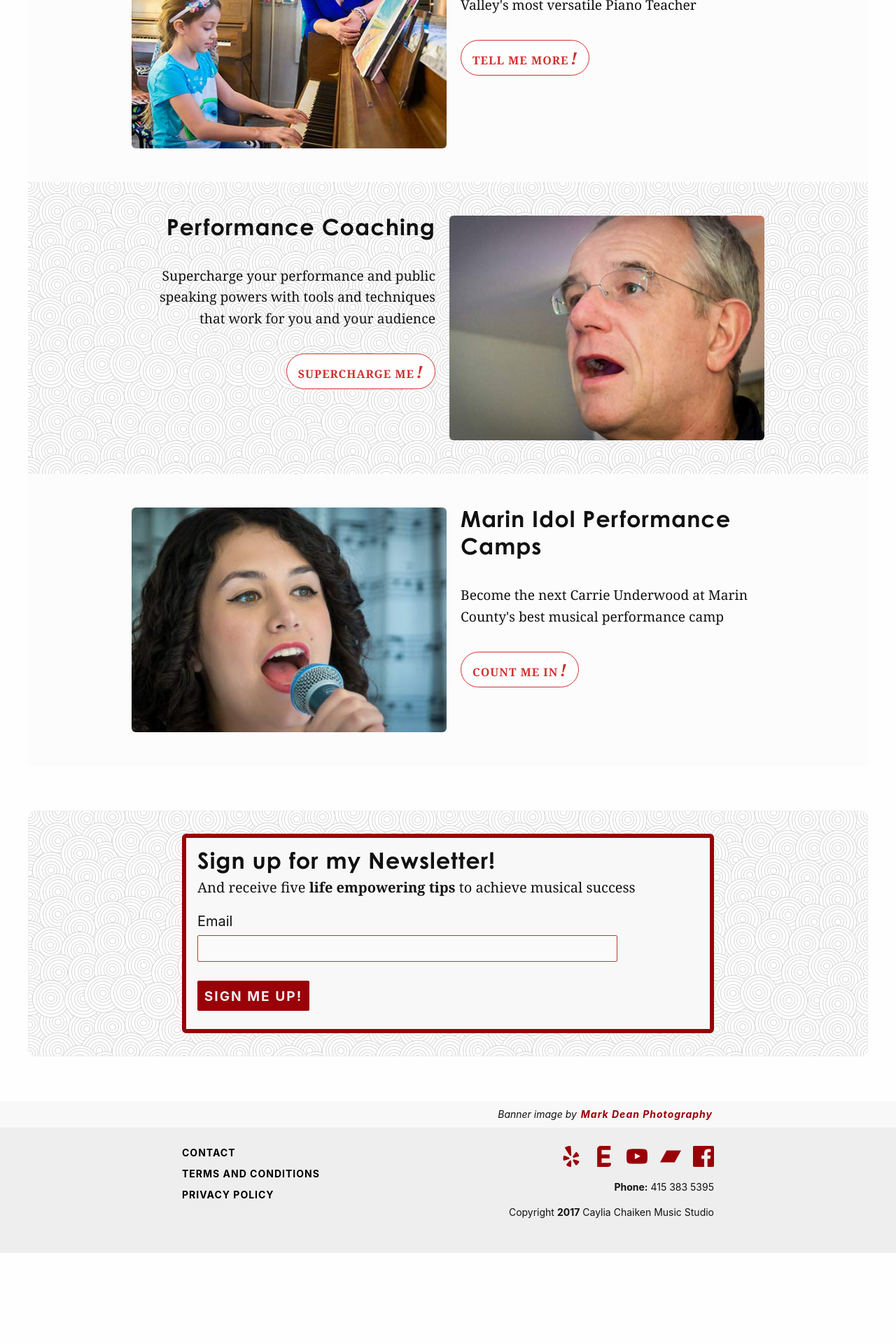
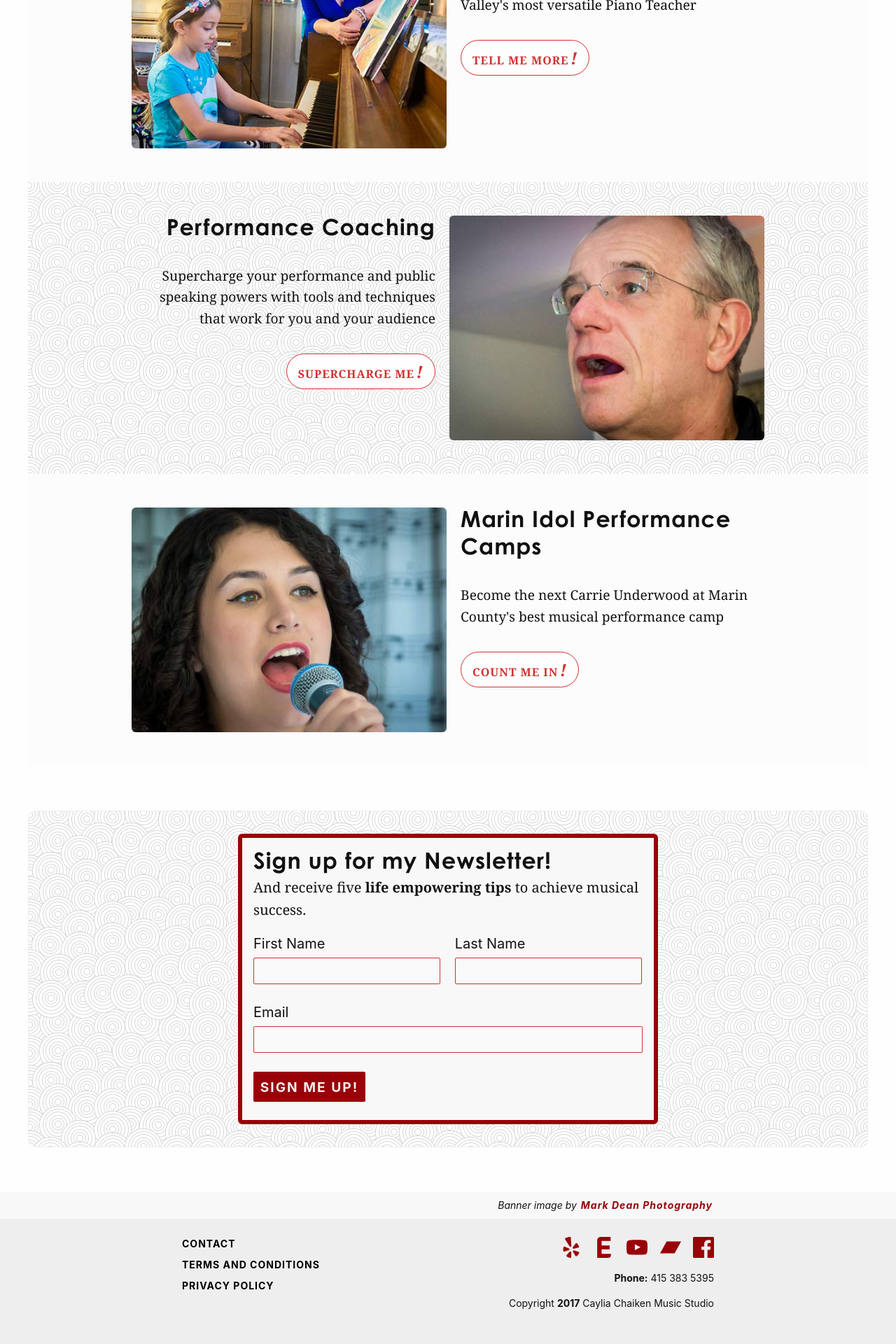
Before and after one commit to cchaiken/ccms, a Jekyll site: the page built from index.md, in a window 1280 px wide. Shown: the part 3979-5899 px from the top of the page at 70% size. Built offline with Jekyll 4.4.1, drawn with Linux system fonts in a browser that asks for light colours; some web fonts are replaced; before the commit the page ends 5769 px from its top, so only the background shows below that.

Commit message:
add first & last name fields to lesson and newsletter forms

```diff
--- a/_includes/newsletter-form.html
+++ b/_includes/newsletter-form.html
@@ -1,9 +1,21 @@
 <section class="newsletter-form pattern">
   <form class="ccms-newsletter">
     <h2>Sign up for my Newsletter!</h2>
-    <p>And receive five <strong>life empowering tips</strong> to achieve musical success</p>
+    <p>And receive five <strong>life empowering tips</strong> to achieve musical success.</p>
+
+    <div class="half">
+    <label class="text-input" for="first-name">First Name</label>
+    <input type="text" name="First Name" id="first-name" required="">
+    </div>
+
+    <div class="half">
+    <label class="text-input" for="last-name">Last Name</label>
+    <input type="text" name="Last Name" id="last-name" required="">
+    </div>
+
     <label class="text-input" for="email">Email</label>
     <input id="email" name="email" type="email" value="">
+
     <input type="submit" value="Sign me up!">
   </form>
 </section>
--- a/_sass/base/_base.scss
+++ b/_sass/base/_base.scss
@@ -132,7 +132,7 @@ blockquote {
   max-width: 760px;
   overflow: hidden;
   padding: 0 1em;
-  width: auto;
+  width: auto; max-width: 600px;
 
   label {
     display: block;
@@ -184,6 +184,16 @@ blockquote {
     }
   }
   p { padding: 0; }
+
+  @media (min-width: 600px) {
+    .half {
+      display: inline-block;
+      width: 48%;
+      &:first-of-type {
+        margin-right: 3%;
+      }
+    }
+  }
 }
 .ccms-newsletter,
 .lesson-form {
@@ -193,7 +203,9 @@ blockquote {
   overflow: hidden;
   padding: 1em;
 
-  [type="email"] {
+  [type="text"],
+  [type="email"],
+  textarea {
     border: 1px solid $c-secondary;
   }
 }
```
Also changed, not shown: _includes/lesson-form.html (+9 -2 lines).
